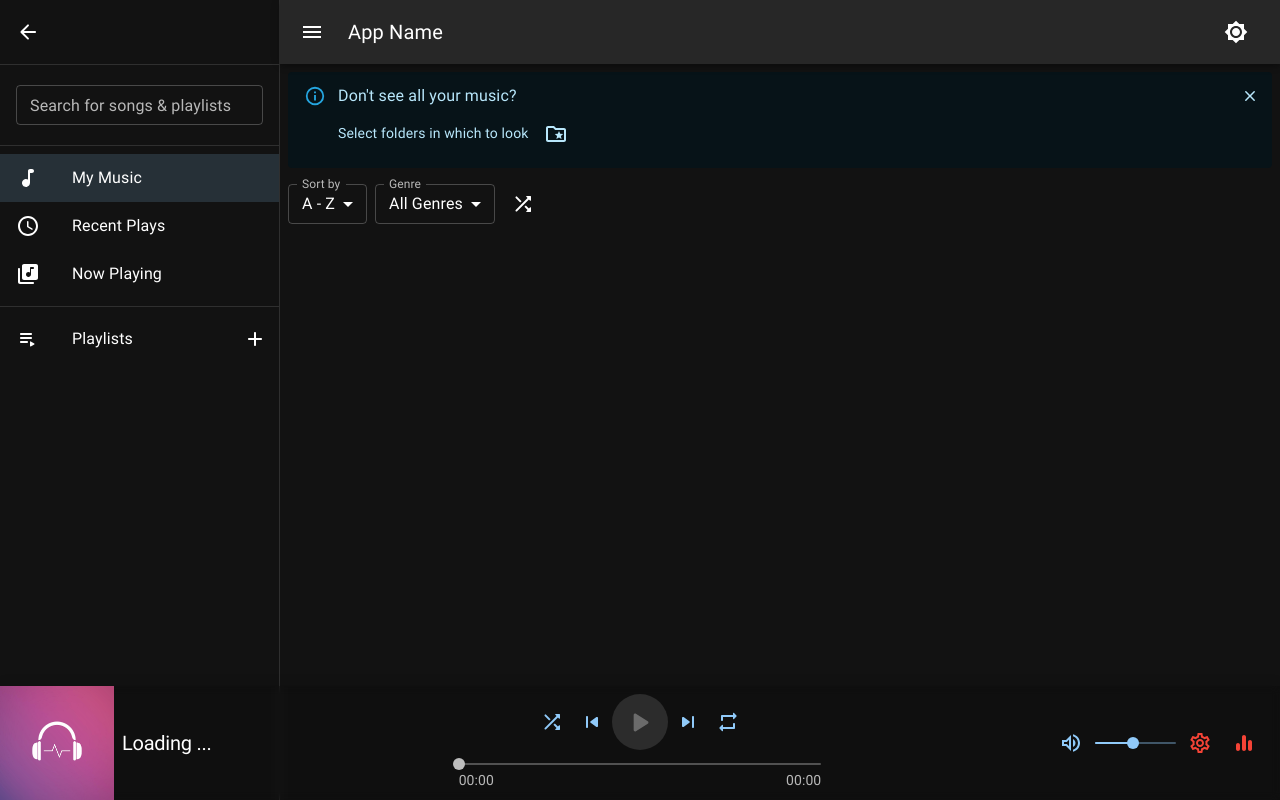
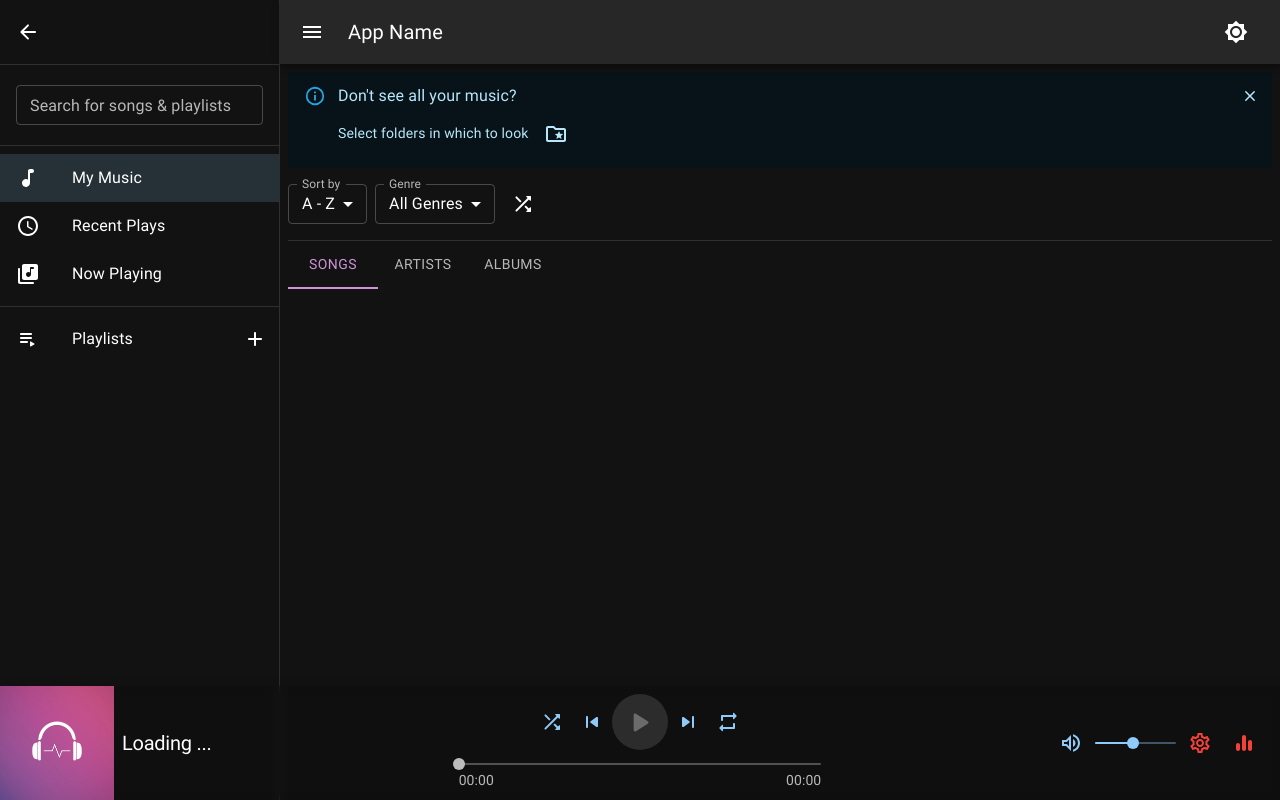
Before and after one commit to Rocker2102/electron-music-player, a React (Create React App) app: page / in a window 1280 px wide. Built offline with nearby package versions, Linux system fonts and the light colour scheme.

Commit message:
Add simple tabs

```diff
--- a/src/components/Main/MyMusicComponent.tsx
+++ b/src/components/Main/MyMusicComponent.tsx
@@ -1,9 +1,12 @@
 import React from 'react';
 
 import Box from '@mui/material/Box';
+import Tab from '@mui/material/Tab';
+import Tabs from '@mui/material/Tabs';
 import Alert from '@mui/material/Alert';
 import Stack from '@mui/material/Stack';
 import Tooltip from '@mui/material/Tooltip';
+import Divider from '@mui/material/Divider';
 import Collapse from '@mui/material/Collapse';
 import IconButton from '@mui/material/IconButton';
 import AlertTitle from '@mui/material/AlertTitle';
@@ -116,10 +119,17 @@ export default class MusicMain extends React.Component
     <MyMusicProps, MyMusicState> {
 
     state: MyMusicState = {
+        tab: 'songs',
         sortBy: 'name',
         selectedGenre: 'all',
         selectFolderAlert: true
     };
+
+    handleTabChange = (event: React.SyntheticEvent, value: string): void => {
+        this.setState({
+            tab: value as MyMusicState['tab']
+        });
+    }
 
     handleSelectFolder = (): void => {
         console.log('Selecting folders..');
@@ -158,6 +168,19 @@ export default class MusicMain extends React.Component
                     onSortChange={this.handleSortChange}
                     onGenreChange={this.handleGenreChange}
                 />
+
+                <Divider sx={{ mt: 2 }} />
+
+                <Tabs
+                    value={this.state.tab}
+                    onChange={this.handleTabChange}
+                    textColor="secondary"
+                    indicatorColor="secondary"
+                >
+                    <Tab label="Songs" value="songs" />
+                    <Tab label="Artists" value="artists" />
+                    <Tab label="Albums" value="albums" />
+                </Tabs>
             </Box>
         );
     }
--- a/src/types/MyMusicType.ts
+++ b/src/types/MyMusicType.ts
@@ -11,6 +11,7 @@ export interface MyMusicProps extends MyMusicAttr, MyMusicHandlers {
 }
 
 export interface MyMusicState {
+    tab: 'songs' | 'artists' | 'albums',
     sortBy: 'name' | 'date' | 'album' | 'artist',
     selectedGenre: string,
     selectFolderAlert: boolean
```
